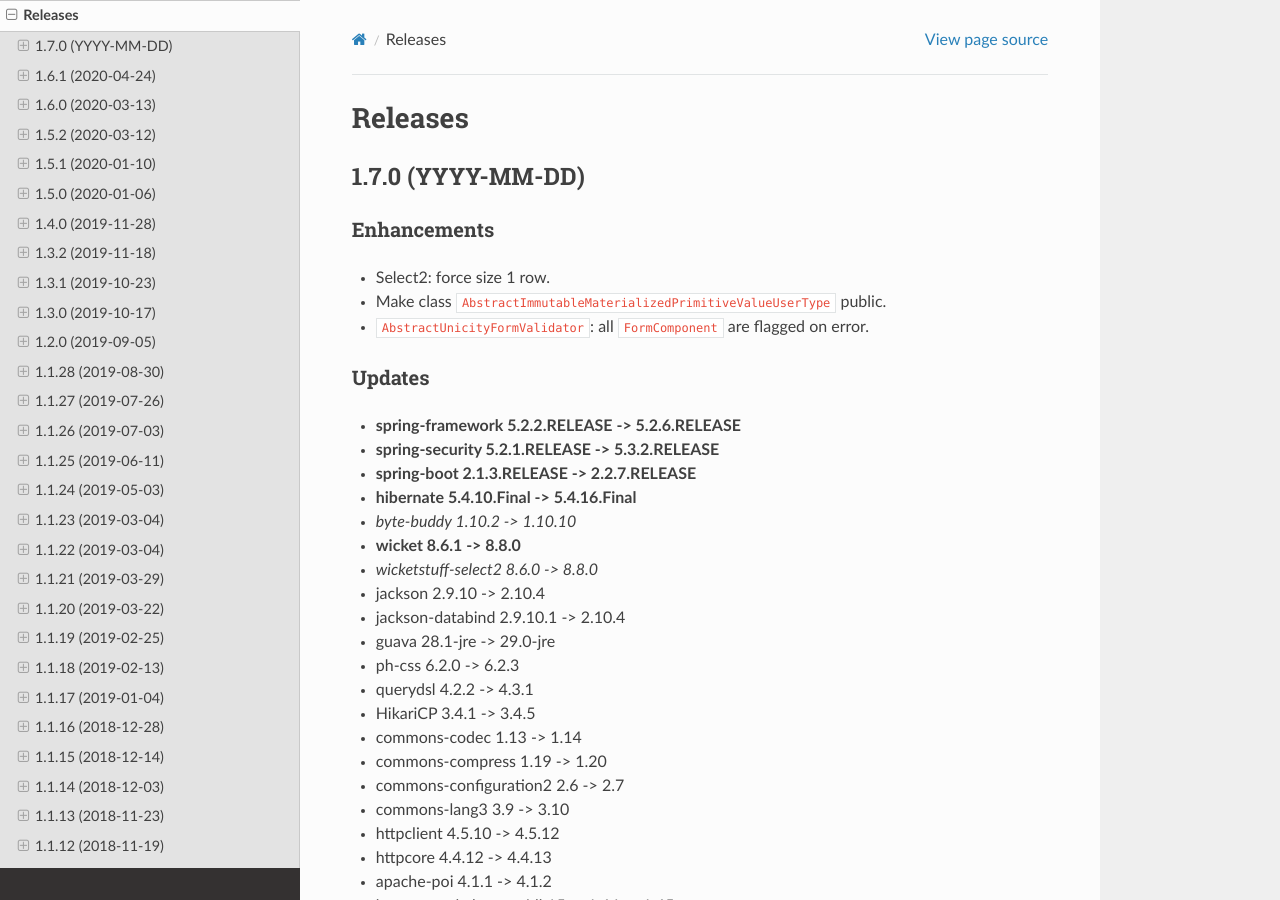
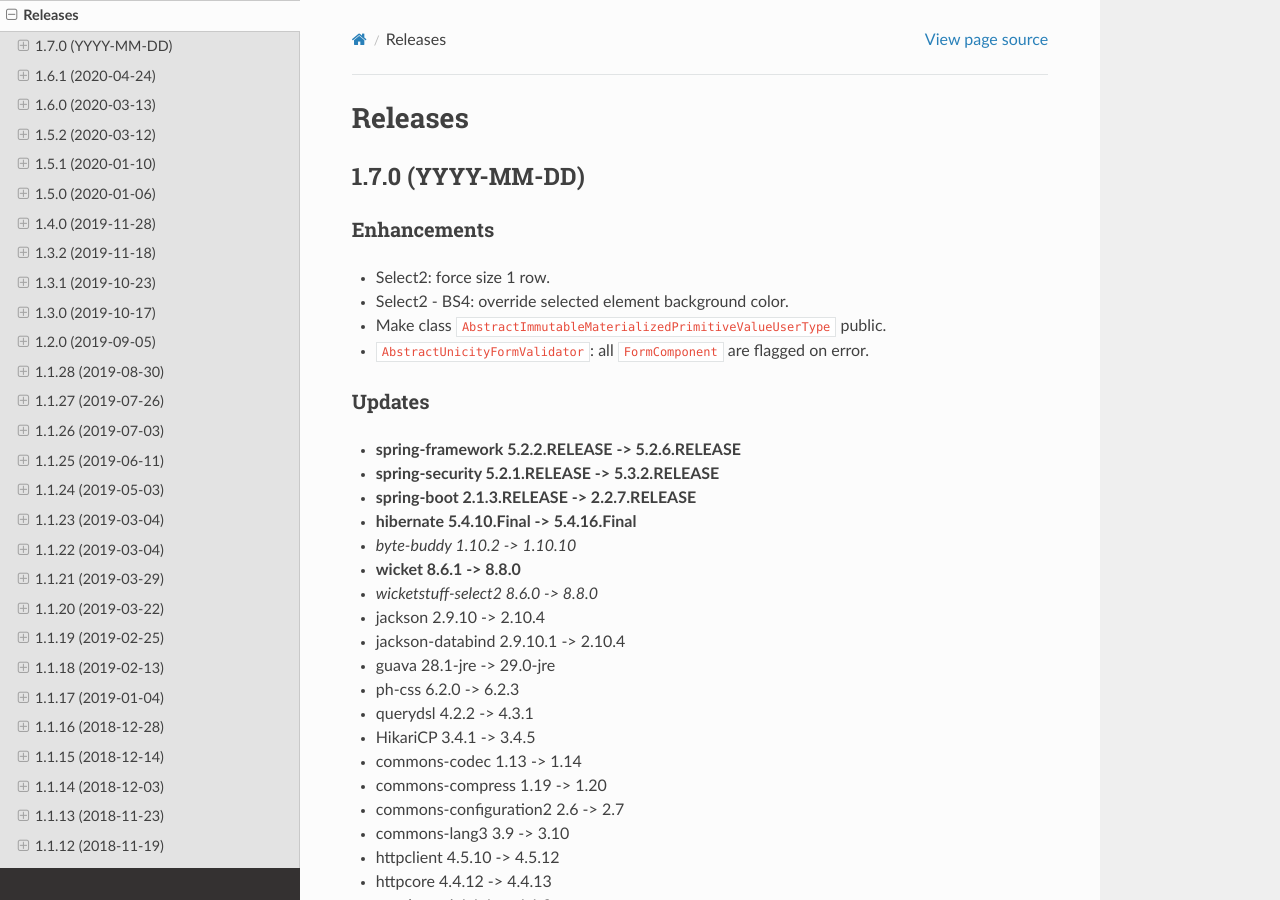
Before and after one commit to igloo-project/igloo-doc, a Sphinx documentation site: the page built from source/release-notes/releases.rst, in a window 1280 px wide and 900 px high. Built offline with Sphinx 7.4.7 and the Read the Docs theme 2.0.0, drawn with Linux system fonts in a browser that asks for light colours.

Commit message:
1.7.0: update release notes

```diff
--- a/source/release-notes/releases.rst
+++ b/source/release-notes/releases.rst
@@ -11,6 +11,7 @@
 ************
 
 * Select2: force size 1 row.
+* Select2 - BS4: override selected element background color.
 * Make class ``AbstractImmutableMaterializedPrimitiveValueUserType`` public.
 * ``AbstractUnicityFormValidator``: all ``FormComponent`` are flagged on error.
 
```
